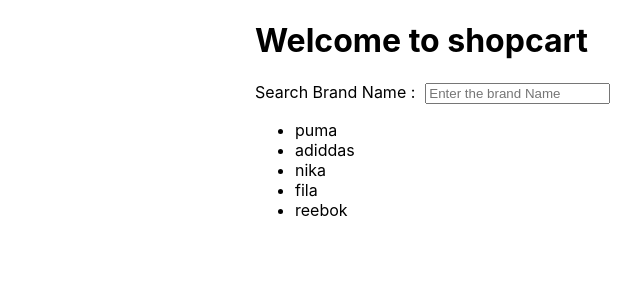
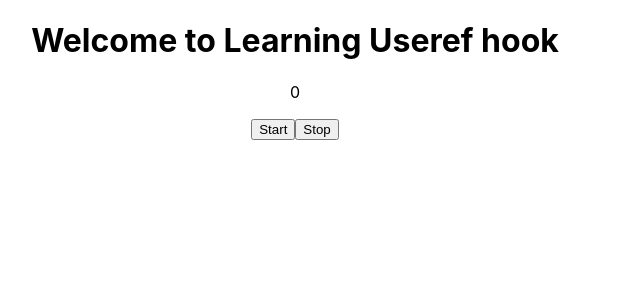
Before and after one commit to urvashitech/react-learning, a React (Create React App) app in the folder testapp/: page / in a window 1280 px wide. Shown: the top 300 px of the page, without its empty margins (345-986 px from the left). Built offline with nearby package versions, Linux system fonts and the light colour scheme.

Commit message:
learning useref hook

```diff
--- a/testapp/src/index.js
+++ b/testapp/src/index.js
@@ -5,14 +5,16 @@
 import reportWebVitals from './reportWebVitals';
 import State from './practice/State';
 import Exercise1 from './practice/Exercise1';
+import Ref from './practice/Ref';
 
 const root = ReactDOM.createRoot(document.getElementById('root'));
 root.render(
   <React.StrictMode>
     {/* <App/>
-    <State/> */}
+    <State/>
     <Exercise1/>
-
+    */}
+    <Ref/>
   </React.StrictMode>
 );
 
--- /dev/null
+++ b/testapp/src/practice/Ref.jsx
@@ -0,0 +1,24 @@
+import React, { useRef, useState } from 'react'
+function Ref() {
+    const [count,setCount] = useState(0)
+    const ref = useRef(0)
+    const handleOnStart = ()=>{
+        ref.current = setInterval(() => {
+           setCount(count => count + 1)
+        }, 100);
+    }
+    const handleOnStop = ()=>{
+        clearInterval(ref.current)
+    }
+  return (
+    <div className='App'>
+      <h1>Welcome to Learning Useref hook </h1>
+      <p>{count}</p>
+
+      <button onClick={handleOnStart}>Start</button>
+      <button onClick={handleOnStop}>Stop</button>
+    </div>
+  )
+}
+
+export default Ref
```
